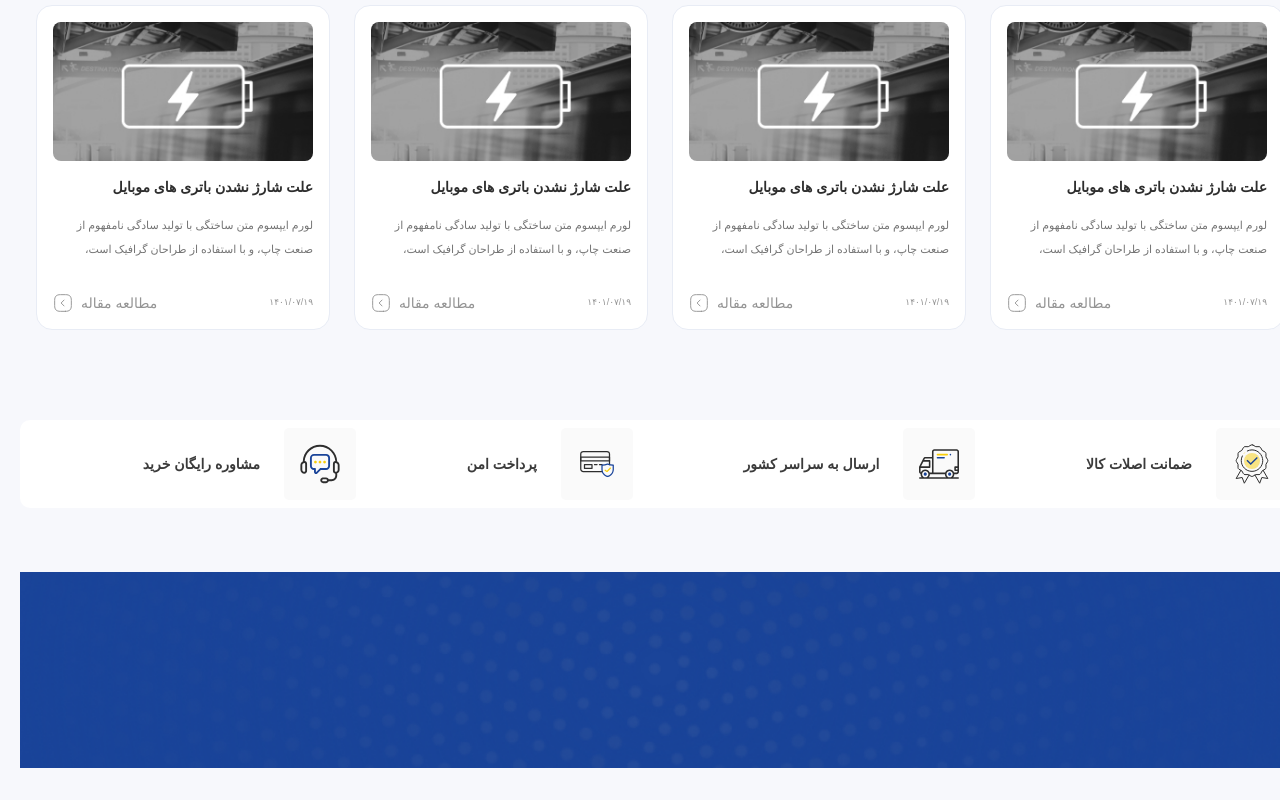
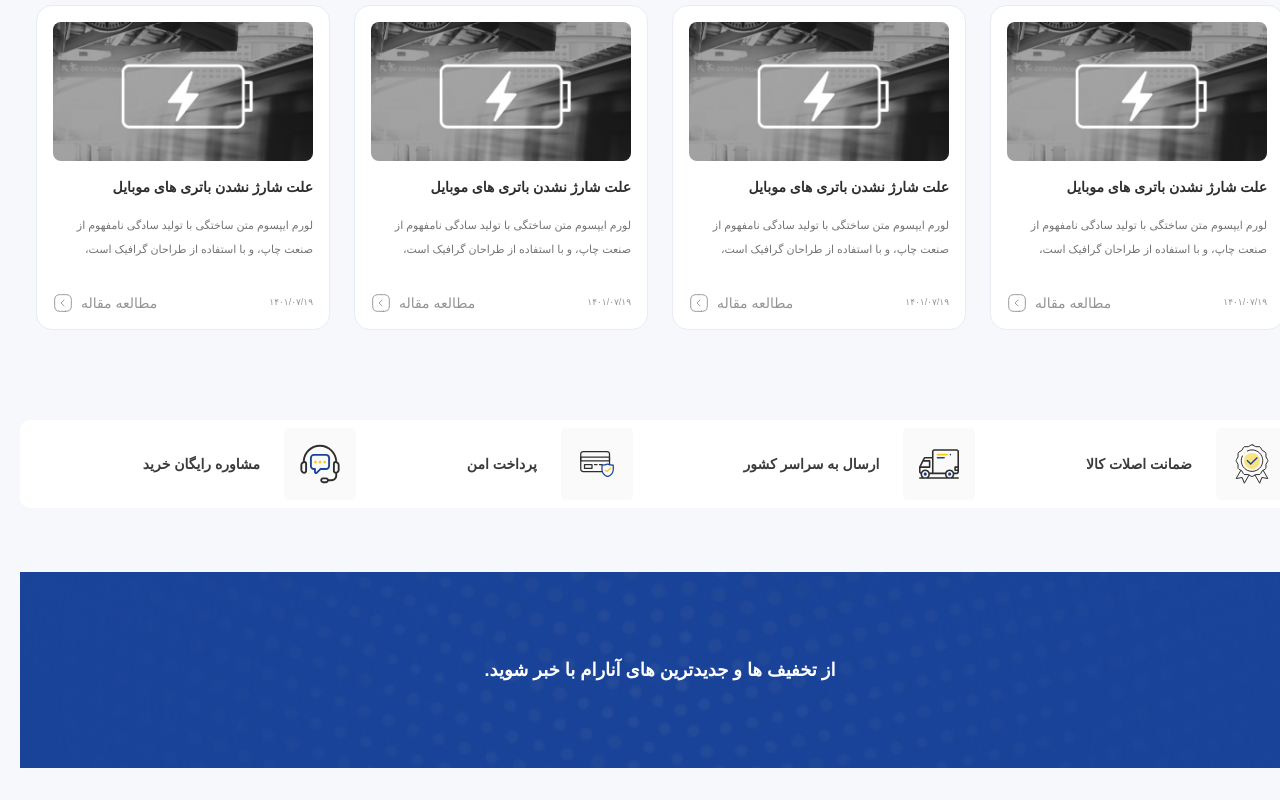
Before and after one commit to mahyarErshad/anaram-react, a React (Create React App) app: page / in a window 1280 px wide. Shown: the part 4270-5070 px from the top of the page. Built offline with nearby package versions, Linux system fonts and the light colour scheme; a web font is replaced by a local one.

Commit message:
Heading has been added

```diff
--- a/src/Pages/MainPage/CallToAction/CallToAction.jsx
+++ b/src/Pages/MainPage/CallToAction/CallToAction.jsx
@@ -1,10 +1,12 @@
 import React from "react";
-import styles from "./styles.module.css"
+import styles from "./styles.module.css";
 
 function CallToAction() {
-  return <section className={`${styles.container} w-full h-[12.25rem] mt-16 flex-center flex-col gap-8`}>
-
-  </section>;
+  return (
+    <section className={`${styles.container} w-full h-[12.25rem] mt-16 flex-center flex-col gap-8`}>
+      <h4 className="text-white font-semibold text-lg">از تخفیف ها و جدیدترین های آنارام با خبر شوید.</h4>
+    </section>
+  );
 }
 
 export default CallToAction;
```
